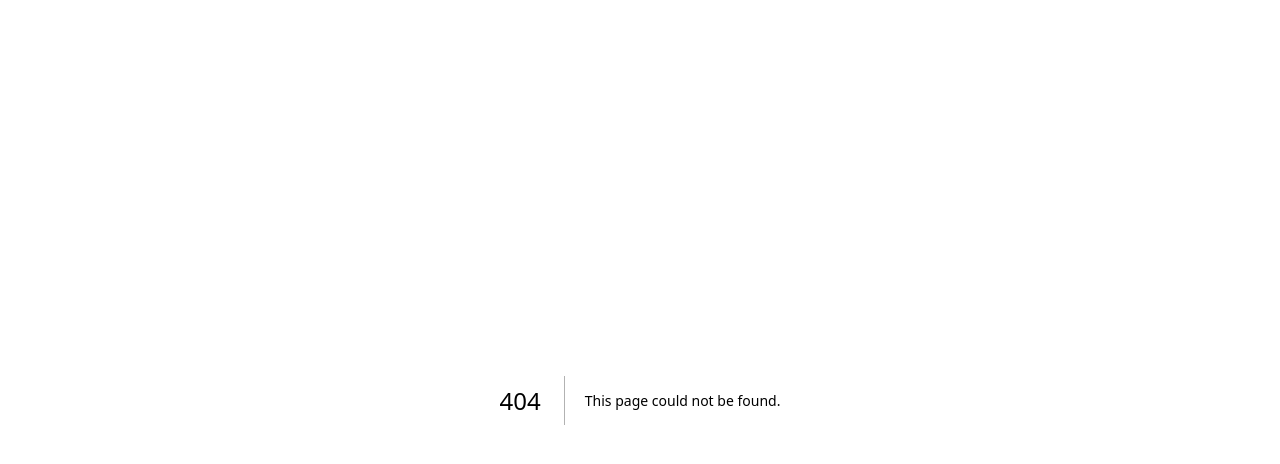
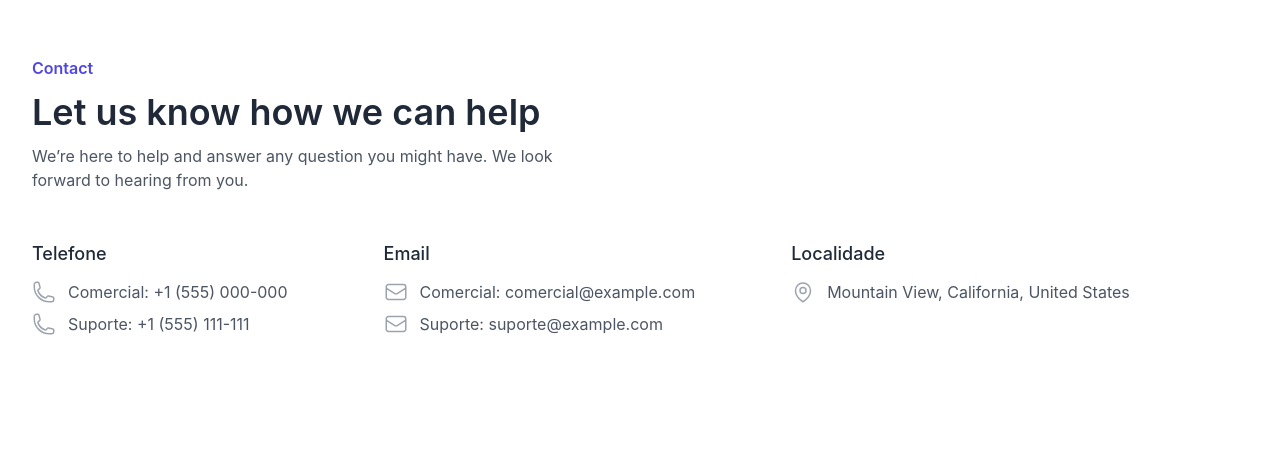
Before and after one commit to System-Apollo/FRONT_T.IA.GO, a Next.js app: page /suporte in a window 1280 px wide. Before the commit this address had no page. Shown: the top 464 px of the page. Built offline with nearby package versions, Linux system fonts and the light colour scheme.

Commit message:
✨ feat: added contact page

```diff
--- /dev/null
+++ b/src/pages/suporte/index.tsx
@@ -0,0 +1,100 @@
+export default function Suporte() {
+    const contactMethods = [
+        {
+            title: "Telefone",
+            contacts: [
+                {
+                    type: "Comercial",
+                    icon: (
+                        <svg xmlns="http://www.w3.org/2000/svg" fill="none" viewBox="0 0 24 24" strokeWidth={1.5} stroke="currentColor" className="w-6 h-6">
+                            <path strokeLinecap="round" strokeLinejoin="round" d="M2.25 6.75c0 8.284 6.716 15 15 15h2.25a2.25 2.25 0 002.25-2.25v-1.372c0-.516-.351-.966-.852-1.091l-4.423-1.106c-.44-.11-.902.055-1.173.417l-.97 1.293c-.282.376-.769.542-1.21.38a12.035 12.035 0 01-7.143-7.143c-.162-.441.004-.928.38-1.21l1.293-.97c.363-.271.527-.734.417-1.173L6.963 3.102a1.125 1.125 0 00-1.091-.852H4.5A2.25 2.25 0 002.25 4.5v2.25z" />
+                        </svg>
+                    ),
+                    contact: "+1 (555) 000-000",
+                },
+                {
+                    type: "Suporte",
+                    icon: (
+                        <svg xmlns="http://www.w3.org/2000/svg" fill="none" viewBox="0 0 24 24" strokeWidth={1.5} stroke="currentColor" className="w-6 h-6">
+                            <path strokeLinecap="round" strokeLinejoin="round" d="M2.25 6.75c0 8.284 6.716 15 15 15h2.25a2.25 2.25 0 002.25-2.25v-1.372c0-.516-.351-.966-.852-1.091l-4.423-1.106c-.44-.11-.902.055-1.173.417l-.97 1.293c-.282.376-.769.542-1.21.38a12.035 12.035 0 01-7.143-7.143c-.162-.441.004-.928.38-1.21l1.293-.97c.363-.271.527-.734.417-1.173L6.963 3.102a1.125 1.125 0 00-1.091-.852H4.5A2.25 2.25 0 002.25 4.5v2.25z" />
+                        </svg>
+                    ),
+                    contact: "+1 (555) 111-111",
+                }
+            ]
+        },
+        {
+            title: "Email",
+            contacts: [
+                {
+                    type: "Comercial",
+                    icon: (
+                        <svg xmlns="http://www.w3.org/2000/svg" fill="none" viewBox="0 0 24 24" strokeWidth={1.5} stroke="currentColor" className="w-6 h-6">
+                            <path strokeLinecap="round" strokeLinejoin="round" d="M21.75 6.75v10.5a2.25 2.25 0 01-2.25 2.25h-15a2.25 2.25 0 01-2.25-2.25V6.75m19.5 0A2.25 2.25 0 0019.5 4.5h-15a2.25 2.25 0 00-2.25 2.25m19.5 0v.243a2.25 2.25 0 01-1.07 1.916l-7.5 4.615a2.25 2.25 0 01-2.36 0L3.32 8.91a2.25 2.25 0 01-1.07-1.916V6.75" />
+                        </svg>
+                    ),
+                    contact: "comercial@example.com",
+                },
+                {
+                    type: "Suporte",
+                    icon: (
+                        <svg xmlns="http://www.w3.org/2000/svg" fill="none" viewBox="0 0 24 24" strokeWidth={1.5} stroke="currentColor" className="w-6 h-6">
+                            <path strokeLinecap="round" strokeLinejoin="round" d="M21.75 6.75v10.5a2.25 2.25 0 01-2.25 2.25h-15a2.25 2.25 0 01-2.25-2.25V6.75m19.5 0A2.25 2.25 0 0019.5 4.5h-15a2.25 2.25 0 00-2.25 2.25m19.5 0v.243a2.25 2.25 0 01-1.07 1.916l-7.5 4.615a2.25 2.25 0 01-2.36 0L3.32 8.91a2.25 2.25 0 01-1.07-1.916V6.75" />
+                        </svg>
+                    ),
+                    contact: "suporte@example.com",
+                }
+            ]
+        },
+        {
+            title: "Localidade",
+            icon: (
+                <svg xmlns="http://www.w3.org/2000/svg" fill="none" viewBox="0 0 24 24" strokeWidth={1.5} stroke="currentColor" className="w-6 h-6">
+                    <path strokeLinecap="round" strokeLinejoin="round" d="M15 10.5a3 3 0 11-6 0 3 3 0 016 0z" />
+                    <path strokeLinecap="round" strokeLinejoin="round" d="M19.5 10.5c0 7.142-7.5 11.25-7.5 11.25S4.5 17.642 4.5 10.5a7.5 7.5 0 1115 0z" />
+                </svg>
+            ),
+            contact: "Mountain View, California, United States",
+        },
+    ];
+
+    return (
+        <main className="py-14 w-full">
+            <div className="max-w-screen-xl mx-auto px-4 text-gray-600 md:px-8">
+                <div className="max-w-xl space-y-3">
+                    <h3 className="text-indigo-600 font-semibold">Contact</h3>
+                    <p className="text-gray-800 text-3xl font-semibold sm:text-4xl">
+                        Let us know how we can help
+                    </p>
+                    <p>
+                        We’re here to help and answer any question you might have. We look forward to hearing from you.
+                    </p>
+                </div>
+                <div>
+                    <ul className="mt-12 flex flex-wrap gap-x-12 gap-y-6 items-start  lg:gap-x-24">
+                        {contactMethods.map((method, idx) => (
+                            <li key={idx}>
+                                <h4 className="text-gray-800 text-lg font-medium">{method.title}</h4>
+                                {method.contacts ? (
+                                    <div className="mt-3 space-y-2">
+                                        {method.contacts.map((contact, i) => (
+                                            <div key={i} className="flex items-center gap-x-3">
+                                                <div className="flex-none text-gray-400">{contact.icon}</div>
+                                                <p>{contact.type}: {contact.contact}</p>
+                                            </div>
+                                        ))}
+                                    </div>
+                                ) : (
+                                    <div className="mt-3 flex items-center gap-x-3">
+                                        <div className="flex-none text-gray-400">{method.icon}</div>
+                                        <p>{method.contact}</p>
+                                    </div>
+                                )}
+                            </li>
+                        ))}
+                    </ul>
+                </div>
+            </div>
+        </main>
+    );
+}
```
